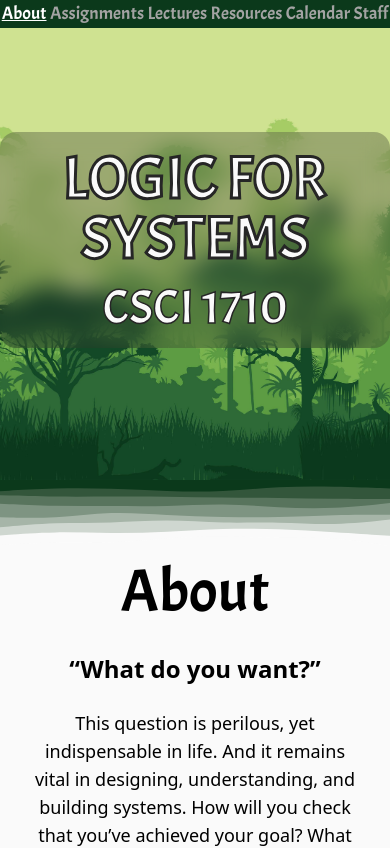
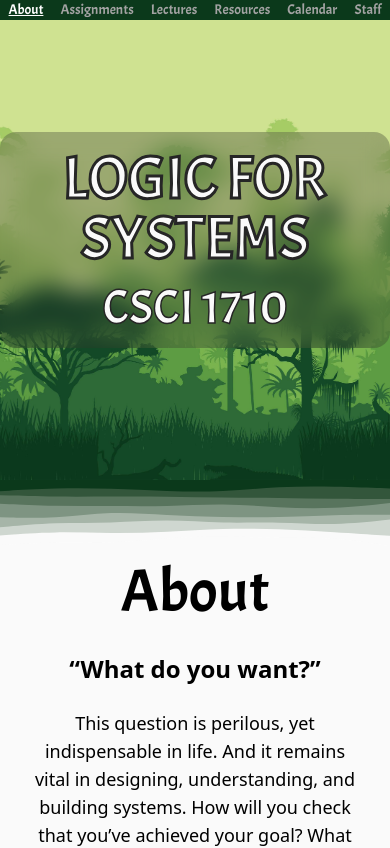
Before and after one commit to csci1710/2024, a React (Create React App) app in the folder my-app/: page / in a window 390 px wide. Shown: the top 848 px of the page. Built offline with nearby package versions, Linux system fonts and the light colour scheme; a web font is replaced by a local one.

Commit message:
Navbar fix: scroll doesn't go all the way on mobile

```diff
--- a/my-app/src/components/Navbar.tsx
+++ b/my-app/src/components/Navbar.tsx
@@ -6,7 +6,15 @@ function scrollToTop() {
 }
 
 function scrollIntoView(id: string) {
-  const yOffset = -150;
+  let yOffset = -150;
+  console.log("called!");
+  if (window.matchMedia("(max-width: 768px)").matches) {
+    // On smaller devices, move the section bar up a little further
+    yOffset = -100;
+    console.log("small screen!");
+  }
+
+  // -100 for sm/md
   const element = document.querySelector(id);
   if (element != null) {
     const y = element.getBoundingClientRect().top + window.scrollY + yOffset;
@@ -36,7 +44,7 @@ export default function Navbar({ inView }: { inView: number | undefined }) {
           className="h-20 2xl:w-32 2xl:h-32"
         />
       </button>
-      <div className="text-neutral-400 text-lg font-title w-full flex justify-around items-center">
+      <div className="text-neutral-400 text-sm  sm:text-lg font-title w-full flex justify-around items-center">
         {sections.map((section, index) => (
           <button
             key={index}
```
